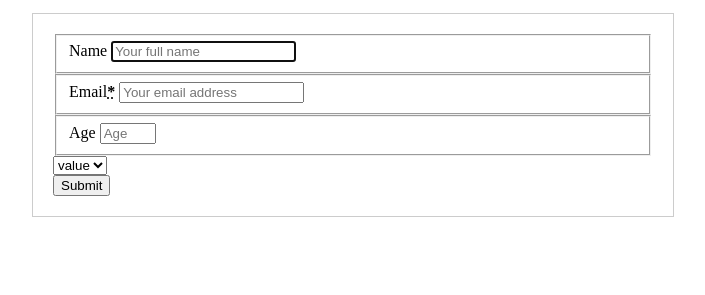
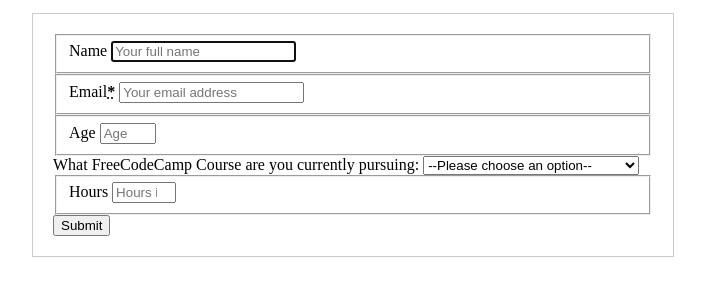
Before and after one commit to rescriba01/simple-form, a plain HTML site: page index.html in a window 1280 px wide. Shown: the part 101-396 px from the top of the page, without its empty margins (287-992 px from the left). Drawn offline with Linux system fonts and the light colour scheme.

Commit message:
Add <select> elements for dropdown
Added the <select> elements with the course names and a repsonsive width ot the dropdown field

```diff
--- a/index.html
+++ b/index.html
@@ -17,7 +17,7 @@
     </header>
     <form id="survey-form">
         <div class="form-body">
-            <div class="form-group">
+            <div id="personal-info" class="form-group">
                 <fieldset>
                     <label for="name" id="name-label">
                         <span>Name</span> <input autofocus class="form-field__input" name="name" type="text" id="name" placeholder="Your full name">
@@ -26,23 +26,38 @@
                 <fieldset>
                     <label for="email" id="email-label">
                         <span>Email</span><strong><abbr title="required">*</abbr></strong> <input class="form-field__input" name="usermail" type="email" id="email" placeholder="Your email address">
-                        <!-- TODO: Ensure email is validated-->
                     </label>
                 </fieldset>
                 <fieldset>
-                    <label for="age" id="number-label">
-                        <span>Age</span> <input class="form-field__input" name="age" type="number" id="number" min="1" max="99" placeholder="Age">
+                    <label for="age" id="age-label">
+                        <span>Age</span> <input class="form-field__input" name="age" type="number" id="age" min="10" max="75" placeholder="Age">
+                    </label>
+                </fieldset>
+            </div>
+            <div id="course-select" class="form-group">
+                <label for="dropdown">What FreeCodeCamp Course are you currently pursuing:</label>
+                <select name="dropdown" id="dropdown">
+                    <option value="" selected>--Please choose an option--</option>
+                    <option value="responsive-cert">Responsive Web Design Certification</option>
+                    <option value="jsalgorithms-cert">JavaScript Algorithms and Data Structures Certification</option>
+                    <option value="frontend-cert">Front End Development Libraries Certification</option>
+                    <option value="datavisual-cert">Data Visualization Certification</option>
+                    <option value="api-cert">APIs and Microservices Certification</option>
+                    <option value="qa-cert">Quality Assurance Certification</option>
+                    <option value="sccomputing-cert">Scientific Computing with Python Certification</option>
+                    <option value="dataanalysis-cert">Data Analysis with Python Certification</option>
+                    <option value="is-cert">Information Security Certification</option>
+                    <option value="mlpython-cert">Machine Learning with Python Certification</option>
+                </select>
+            </div>
+            <div id="course-time" class="form-group">
+                <fieldset>
+                    <label for="number" id="number-label">
+                        <span>Hours</span> <input class="form-field__input" name="hours" type="number" id="number" min="1" max="299" placeholder="Hours into course">
                         <!-- TODO: Non-numbers should trigger HTML5 validation error -->
                         <!-- TODO: Numbers outside the min and max range should trigger HTML5 validation error -->
                     </label>
                 </fieldset>
-            </div>
-            <div class="form-group">
-                <label for="dropdown"></label>
-                <select name="dropdown" id="dropdown">
-                    <option value="">value</option>
-                    <option value="">value</option>
-                </select>
             </div>
         </div>
         <div class="form-footer">
--- a/style-min.css
+++ b/style-min.css
@@ -1 +1,14 @@
-header{text-align:center}form{border:solid thin #ccc;max-width:600px;margin:0 auto;padding:20px}
+header {
+    text-align: center;
+}
+
+form {
+    border: solid thin #ccc;
+    max-width: 600px;
+    margin: 0 auto;
+    padding: 20px;
+}
+
+select {
+    max-width: 13.5rem;
+}
--- a/style.css
+++ b/style.css
@@ -8,3 +8,7 @@ form {
     margin: 0 auto;
     padding: 20px;
 }
+
+select {
+    max-width: 13.5rem;
+}
```
